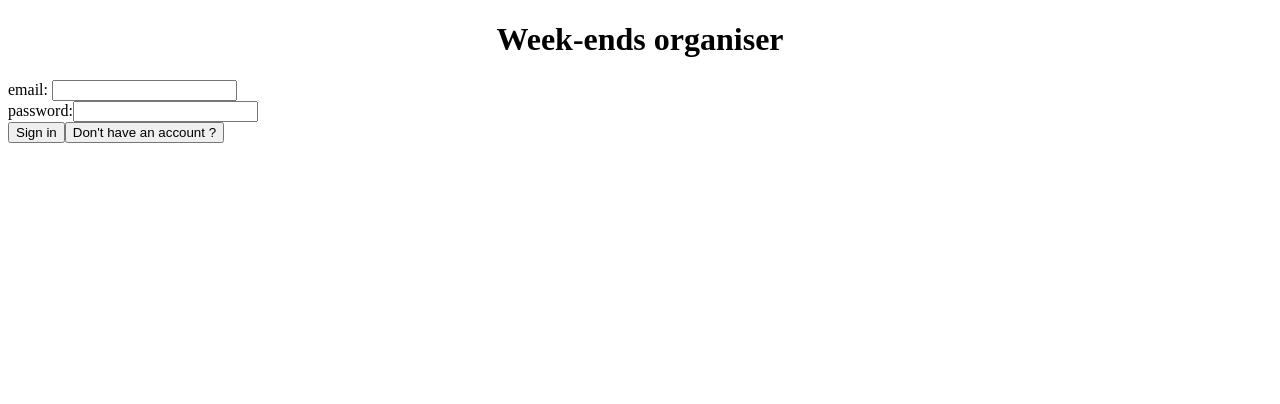
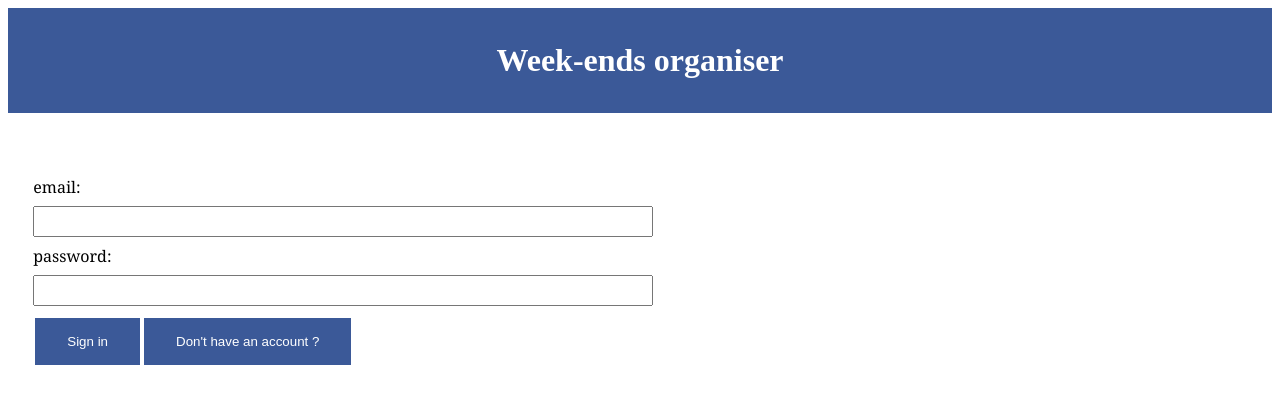
Before and after one commit to MJJ94/taa, an Angular app in the folder taaFront/: page /home in a window 1280 px wide. Shown: the top 404 px of the page. Built offline with nearby package versions, Linux system fonts and the light colour scheme; what angular2-multiselect-dropdown would draw is missing.

Commit message:
terminer les css

```diff
--- a/taaFront/src/app/login-component/login-component.component.css
+++ b/taaFront/src/app/login-component/login-component.component.css
@@ -0,0 +1,22 @@
+.form {
+    margin-top: 5%;
+    margin-left: 2%;
+    font-family: Cambria, Cochin, Georgia, Times, 'Times New Roman', serif;
+}
+
+.input{
+    width: 50%;
+    padding: 6px 10px;
+    margin: 8px 0;
+    box-sizing: border-box;
+}
+
+.button{
+    background-color: #3b5998;
+    color: white;
+    border: none;
+    padding: 16px 32px;
+    text-decoration: none;
+    margin: 4px 2px;
+    cursor: pointer;
+}
--- a/taaFront/src/app/login-component/login-component.component.html
+++ b/taaFront/src/app/login-component/login-component.component.html
@@ -1,9 +1,13 @@
-<form>
-  email: <input type="text" [(ngModel)]="email" name="email">
+<form class="form">
+  email:
   <br>
-  password:<input type="password" [(ngModel)]="password" name="password">
+  <input class="input" type="text" [(ngModel)]="email" name="email">
   <br>
-  <button (click)="handleSignIn()">Sign in</button>
-  <button (click)="handleSignUp()">Don't have an account ?</button>
+  password:
+  <br>
+  <input class="input" type="password" [(ngModel)]="password" name="password">
+  <br>
+  <button class="button" (click)="handleSignIn()">Sign in</button>
+  <button class="button" (click)="handleSignUp()">Don't have an account ?</button>
 
 </form>
--- a/taaFront/src/app/main/main.component.css
+++ b/taaFront/src/app/main/main.component.css
@@ -0,0 +1,6 @@
+.title {
+    text-align: center;
+    color: white;
+    background-color: #3b5998;
+    padding: 1%;
+}
--- a/taaFront/src/app/main/main.component.html
+++ b/taaFront/src/app/main/main.component.html
@@ -1,5 +1,5 @@
 <base href="/">
-<div style="text-align:center">
+<div  class="title">
   <h1>
     Week-ends organiser
   </h1>
--- a/taaFront/src/app/new-account-component/new-account-component.component.css
+++ b/taaFront/src/app/new-account-component/new-account-component.component.css
@@ -0,0 +1,23 @@
+.form {
+    margin-top: 5%;
+    margin-left: 2%;
+    font-family: Cambria, Cochin, Georgia, Times, 'Times New Roman', serif;
+    font-size: 85%;
+}
+
+.input {
+    width: 50%;
+    padding: 6px 10px;
+    margin: 8px 0;
+    box-sizing: border-box;
+}
+
+.button{
+    background-color: #3b5998;
+    color: white;
+    border: none;
+    padding: 16px 32px;
+    text-decoration: none;
+    margin: 4px 2px;
+    cursor: pointer;
+}
--- a/taaFront/src/app/new-account-component/new-account-component.component.html
+++ b/taaFront/src/app/new-account-component/new-account-component.component.html
@@ -1,14 +1,20 @@
-<form>
-  First name*: <input type="text" [(ngModel)]="firstName" name="firstName">
+<form class="form">
+  First name*:
   <br>
-  Last name*: <input type="text" [(ngModel)]="lastName" name="lastName">
+  <input class="input" type="text" [(ngModel)]="firstName" name="firstName">
   <br>
-  Email*: <input type="text" [(ngModel)]="email" name="email">
+  Last name*:
   <br>
-  Password*: <input type="password" [(ngModel)]="password" name="password">
+  <input class="input" type="text" [(ngModel)]="lastName" name="lastName">
   <br>
-  <!--<p-multiSelect [options]="places" [(ngModel)]="selectedPlaces" optionLabel="name"></p-multiSelect>-->
-
+  Email*:
+  <br>
+  <input class="input" type="text" [(ngModel)]="email" name="email">
+  <br>
+  Password*:
+  <br>
+  <input class="input" type="password" [(ngModel)]="password" name="password">
+  <br>
   <angular2-multiselect
   [data]="places"
   [(ngModel)]="selectedPlace"
@@ -33,5 +39,5 @@
     </c-item>
   </angular2-multiselect>
 
-  <button (click)="handleSignUp()">Sign up</button>
+  <button class="button" (click)="handleSignUp()">Sign up</button>
 </form>
--- a/taaFront/src/app/user/user.component.css
+++ b/taaFront/src/app/user/user.component.css
@@ -1,7 +1,63 @@
 .leftTable {
+    height: 15px;
+    border-collapse: collapse;
     width: 50%; float: left;
 }
 
 .rightTable {
-    width: 50%; float: right;
+    height: 15px;
+    border-collapse: collapse;
+    width: 50%;
+    float: right;
 }
+
+.allSportsTable {
+    height: 15px;
+    border-collapse: collapse;
+    width: 50%;
+}
+
+.parent {
+    font-family: Cambria, Cochin, Georgia, Times, 'Times New Roman', serif;
+    width: 100%;
+    height: 100%;
+}
+
+.bodyLine{
+    border-bottom: 1px solid blue;
+    padding: 10px 0;
+    width: 100%;
+    text-align: center;
+    background-color: antiquewhite
+}
+
+.header{
+    color: blue;
+    text-align: center;
+    font-size: 150%;
+    background-color: aqua;
+    padding: 5%
+}
+
+.tableDiv {
+    padding: 2%
+}
+
+.text {
+    margin-top: 25%;
+    color: brown
+}
+
+.text1 {
+    color: brown
+}
+
+.button{
+    background-color: #3b5998;
+    color: white;
+    border: none;
+    padding: 2%;
+    text-decoration: none;
+    margin: 4px 2px;
+    cursor: pointer;
+}
--- a/taaFront/src/app/user/user.component.html
+++ b/taaFront/src/app/user/user.component.html
@@ -1,60 +1,49 @@
-<p>
-  hello {{user?.firstName}} {{user?.lastName}} our selection for your sports in {{user?.place.name}} are :
-</p>
 <div class="parent">
-  <div class="leftTable">
-    <p-table [value]="saturdaySports">
-      <ng-template pTemplate="header">
+  <p class="text1">
+    hello {{user?.firstName}} {{user?.lastName}} our selection for your sports in {{user?.place.name}} are :
+  </p>
+  <div class="tableDiv">
+    <table class="leftTable">
+      <thead>
         <tr>
-          <th>Saturday</th>
+          <td class="header">Saturday</td>
         </tr>
-      </ng-template>
-
-      <ng-template pTemplate="body" let-sport>
+      </thead>
+      <tbody>
+        <tr *ngFor="let sport of saturdaySports">
+          <td class="bodyLine">{{sport.name}}</td>
+        </tr>
+      </tbody>
+    </table>
+    <table class="rightTable">
+      <thead>
         <tr>
-          <td>
-            {{sport.name}}
-          </td>
+          <td class="header">Sunday</td>
         </tr>
-      </ng-template>
-    </p-table>
+      </thead>
+      <tbody>
+        <tr *ngFor="let sport of sundaySports">
+          <td class="bodyLine">{{sport.name}}</td>
+        </tr>
+      </tbody>
+    </table>
   </div>
-  <div class="rightTable">
-    <p-table [value]="sundaySports">
-      <ng-template pTemplate="header">
-        <tr>
-          <th>Sunday</th>
-        </tr>
-      </ng-template>
-
-      <ng-template pTemplate="body" let-sport>
-        <tr>
-          <td>
-            {{sport.name}}
-          </td>
-        </tr>
-      </ng-template>
-    </p-table>
-  </div>
-</div>
-<div>
-  <p>
+  <p class="text">
     All your sports are :
   </p>
-  <p-table [value]="user?.sports">
-    <ng-template pTemplate="header">
-      <tr>
-        <th>Sports</th>
-      </tr>
-    </ng-template>
-
-    <ng-template pTemplate="body" let-sport>
-      <tr>
-        <td>
-          {{sport.name}}
-        </td>
-      </tr>
-    </ng-template>
-  </p-table>
+  <div class="tableDiv">
+    <table class="allSportsTable">
+      <thead>
+        <tr>
+          <td class="header">Sports</td>
+        </tr>
+      </thead>
+      <tbody>
+        <tr *ngFor="let sport of user.sports">
+          <td class="bodyLine">{{sport.name}}</td>
+        </tr>
+      </tbody>
+    </table>
+  </div>
+  <button class="button" (click)=(logOutHandler())>log out</button>
 </div>
-<button (click)=(logOutHandler())>log out</button>
```
